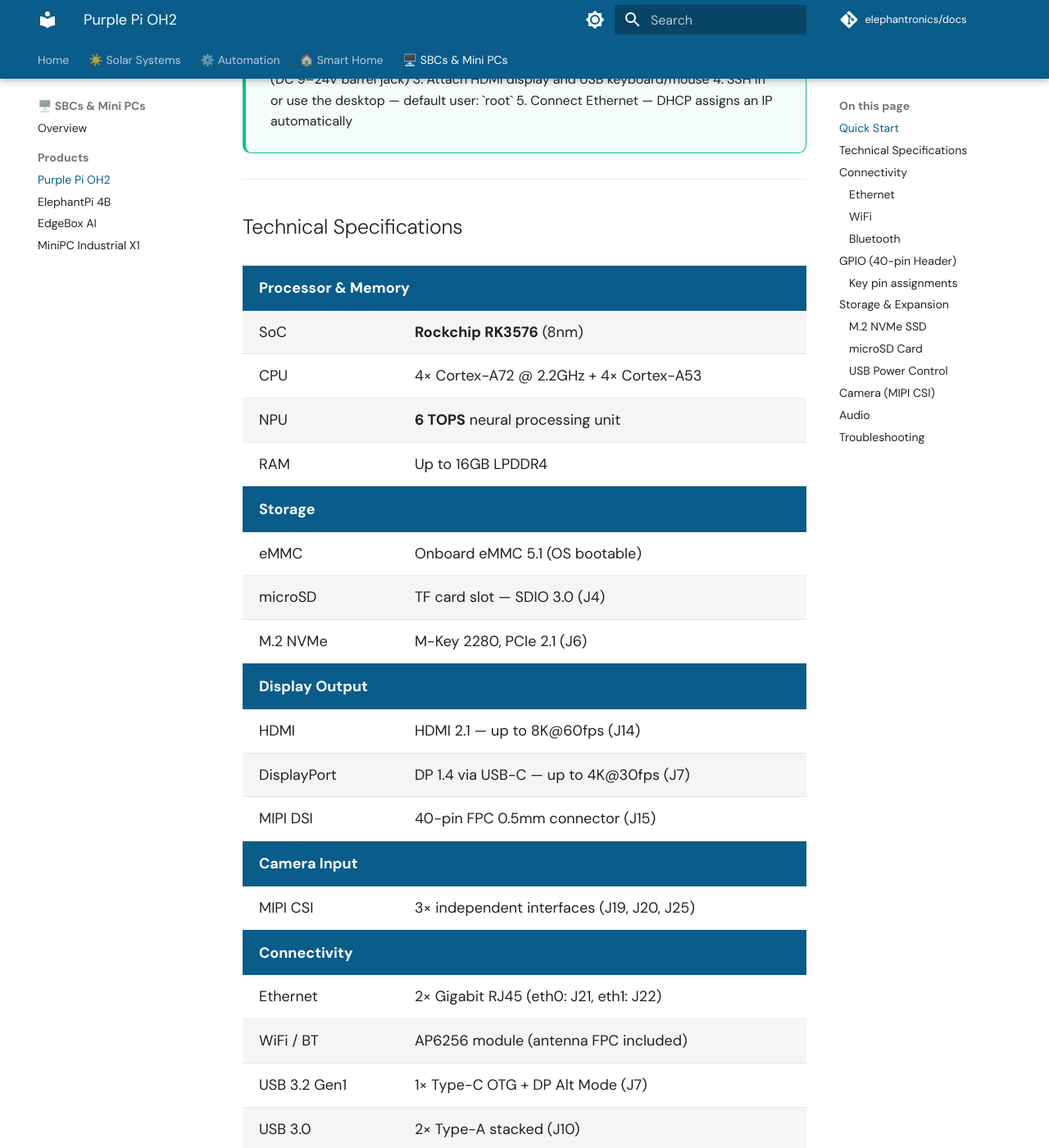
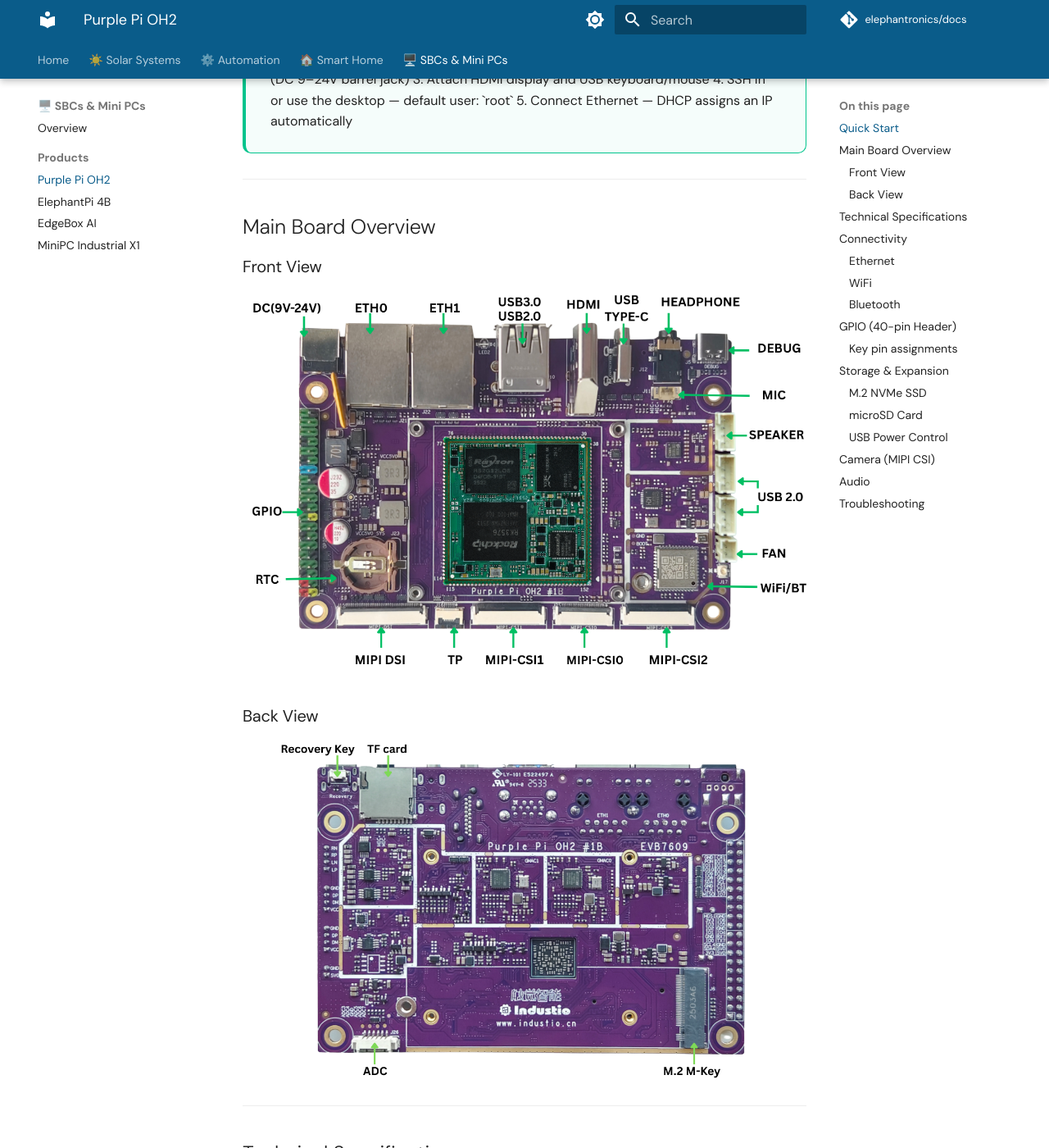
Before and after one commit to MyLifeMyRulesMyCar/elephantronics-documents, an MkDocs documentation site: the page built from docs/sbcs-mini-pcs/purple-pi-oh2.md, in a window 1280 px wide and 1400 px high, scrolled down 541 px. Shown: the whole window at 82% size. Built offline with MkDocs 1.6.1 and Material for MkDocs 9.7.7, drawn with Linux system fonts in a browser that asks for light colours; comment, search, counter and statistics services are not loaded.

Commit message:
Add images

```diff
--- a/docs/sbcs-mini-pcs/purple-pi-oh2.md
+++ b/docs/sbcs-mini-pcs/purple-pi-oh2.md
@@ -20,6 +20,16 @@
 5. Connect Ethernet — DHCP assigns an IP automatically
 
 </div>
+
+---
+
+## Main Board Overview
+
+### Front View
+![Front View](images/front-labeled.png)
+
+### Back View
+![Back View](images/back-labeled.png)
 
 ---
 
@@ -120,6 +130,8 @@
 ---
 
 ## GPIO (40-pin Header)
+
+![GPIO Pinout](images/gpio.png){ width="400" }
 
 The 40-pin header is Raspberry Pi HAT-compatible and exposes 16 GPIOs, UART, I2C, SPI, and CAN. All GPIO logic is 3.3V.
 
```
Also changed, not shown: docs/sbcs-mini-pcs/images/back-labeled.png (added), docs/sbcs-mini-pcs/images/front-labeled.png (added), docs/sbcs-mini-pcs/images/gpio.png (added).
